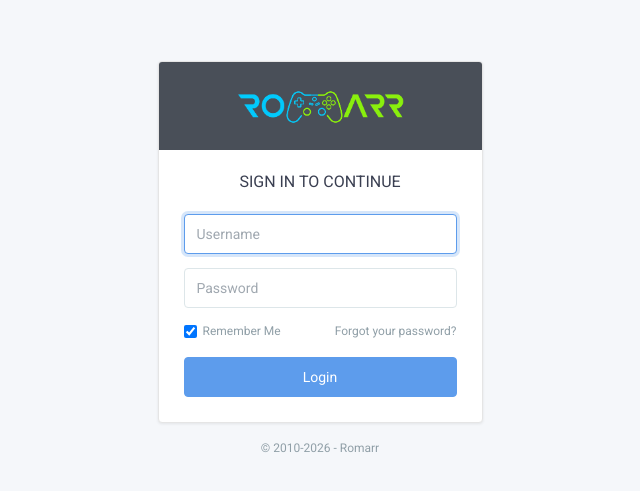
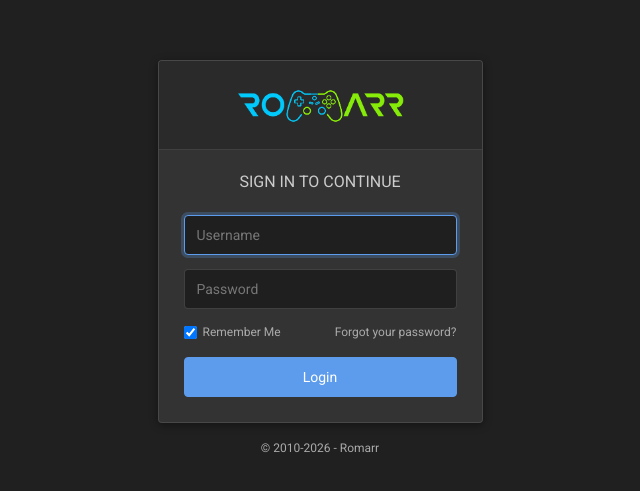
Before and after one commit to darkiris4/Romarr, a React (Vite) app in the folder frontend/: page /login in a window 1280 px wide. Shown: the part 141-632 px from the top of the page, without its empty margins (320-960 px from the left). Built offline with nearby package versions, Linux system fonts and the light colour scheme; no server answers.

Commit message:
style: use the dark theme on the login and setup screens

```diff
--- a/frontend/src/styles/global.css
+++ b/frontend/src/styles/global.css
@@ -3505,7 +3505,7 @@ a.detail-similar-card:hover .detail-similar-cover,
 }
 
 /* ===== Login and setup screens =====
-   Intentionally light with a blue accent, independent of the dark app theme.
+   Dark surfaces from the app palette with a blue action colour.
    All rules are scoped to the login-* classes. */
 .login-page {
   min-height: 100vh;
@@ -3515,17 +3515,17 @@ a.detail-similar-card:hover .detail-similar-cover,
   justify-content: center;
   gap: 16px;
   padding: 24px 16px;
-  background: #f5f7fa;
-  color: #3a3f51;
+  background: var(--bg-body);
+  color: var(--text-primary);
   font-family: inherit;
 }
 .login-card {
   width: 325px;
   max-width: 100%;
-  background: #fff;
-  border: 1px solid #e5e5e5;
+  background: var(--bg-card);
+  border: 1px solid var(--border);
   border-radius: 4px;
-  box-shadow: 0 1px 3px rgba(0, 0, 0, 0.08);
+  box-shadow: 0 2px 8px rgba(0, 0, 0, 0.4);
   overflow: hidden;
 }
 .login-card-header {
@@ -3533,7 +3533,8 @@ a.detail-similar-card:hover .detail-similar-cover,
   align-items: center;
   justify-content: center;
   padding: 14px 20px;
-  background: #494f58;
+  background: var(--bg-sidebar);
+  border-bottom: 1px solid var(--border);
 }
 .login-logo {
   height: 60px;
@@ -3548,7 +3549,7 @@ a.detail-similar-card:hover .detail-similar-cover,
   font-weight: 400;
   text-align: center;
   text-transform: uppercase;
-  color: #3a3f51;
+  color: var(--text-primary);
 }
 .login-input {
   display: block;
@@ -3557,15 +3558,15 @@ a.detail-similar-card:hover .detail-similar-cover,
   margin-bottom: 14px;
   padding: 6px 12px;
   font-size: 14px;
-  color: #555;
-  background: #fff;
-  border: 1px solid #dde6e9;
+  color: var(--text-primary);
+  background: var(--bg-input);
+  border: 1px solid var(--border-input);
   border-radius: 4px;
   box-sizing: border-box;
   outline: none;
 }
 .login-input::placeholder {
-  color: #a0a8b0;
+  color: var(--text-muted);
 }
 .login-input:focus {
   border-color: #5d9cec;
@@ -3577,7 +3578,7 @@ a.detail-similar-card:hover .detail-similar-cover,
   justify-content: space-between;
   margin-bottom: 16px;
   font-size: 12px;
-  color: #909fa7;
+  color: var(--text-secondary);
 }
 .login-remember {
   display: flex;
@@ -3587,7 +3588,7 @@ a.detail-similar-card:hover .detail-similar-cover,
   user-select: none;
 }
 .login-forgot {
-  color: #909fa7;
+  color: var(--text-secondary);
   text-decoration: none;
 }
 .login-forgot:hover {
@@ -3621,7 +3622,7 @@ a.detail-similar-card:hover .detail-similar-cover,
 }
 .login-footer {
   font-size: 12px;
-  color: #909fa7;
+  color: var(--text-secondary);
   text-align: center;
 }
 
```
